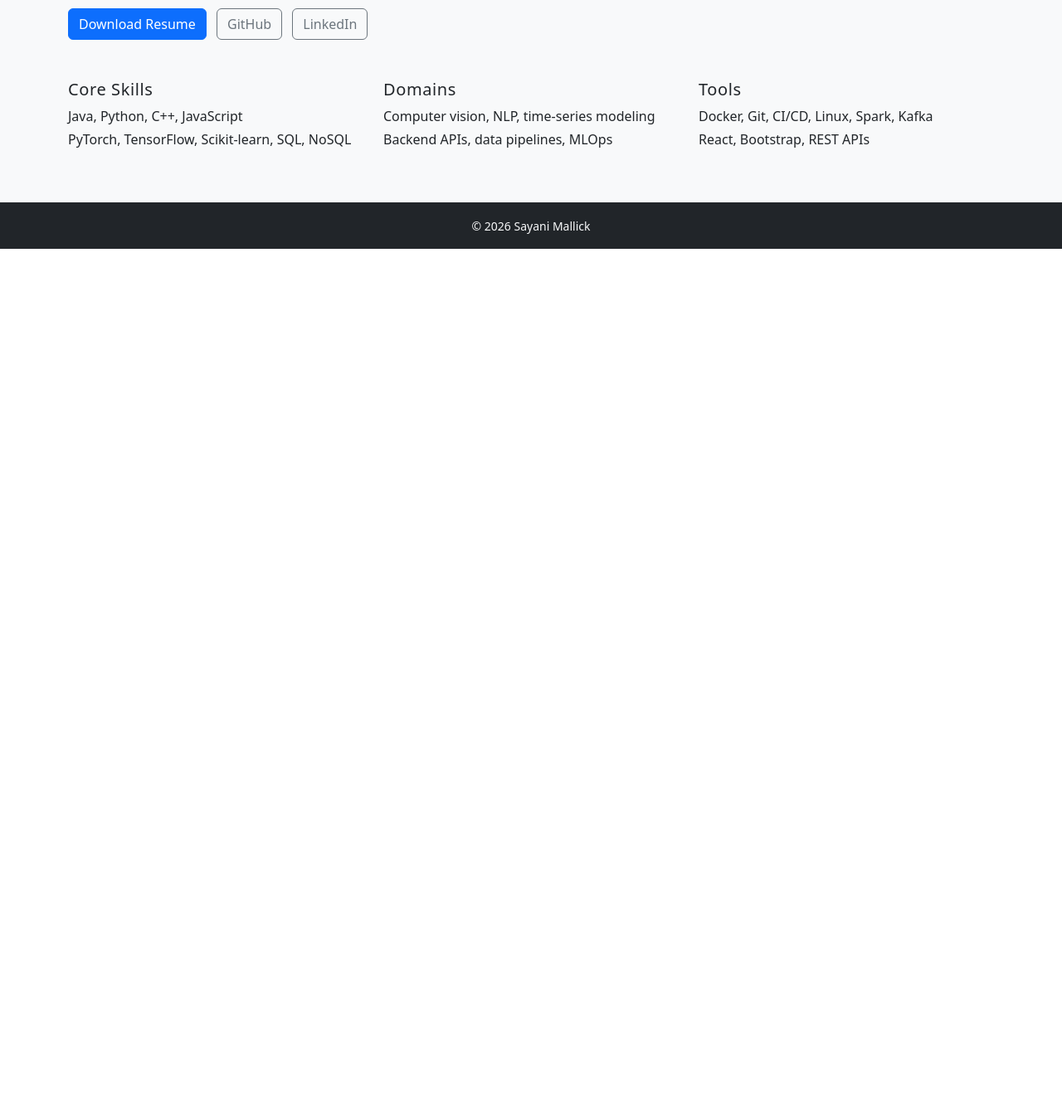
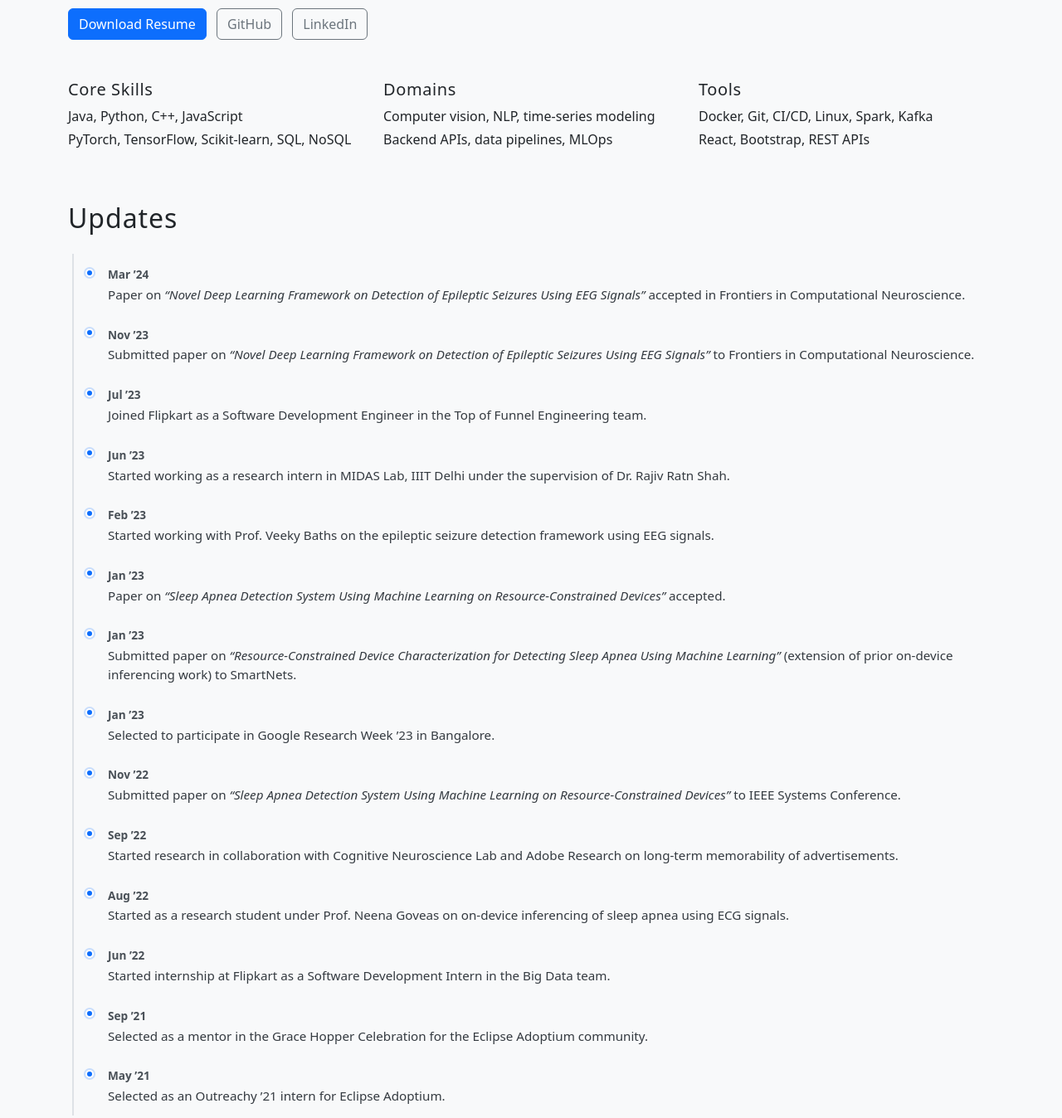
Before and after one commit to sayanim1/sayanim1.github.io, a plain HTML site: page index.html in a window 1280 px wide. Shown: the part 672-2020 px from the top of the page at 83% size. Before the commit the page ends 972 px from the top, so only its background shows below. Drawn offline with nearby package versions, Linux system fonts and the light colour scheme.

Commit message:
Added updates

```diff
--- a/assets/css/style.css
+++ b/assets/css/style.css
@@ -159,3 +159,61 @@ h5 {
 .timeline-content .text-muted {
   font-size: 0.9rem;
 }
+
+/* Updates timeline (date + text) */
+.updates-timeline {
+  position: relative;
+  margin: 1rem 0 0;
+  padding-left: 1.5rem;
+}
+
+.updates-timeline::before {
+  content: "";
+  position: absolute;
+  left: 5px;
+  top: 0;
+  bottom: 0;
+  width: 2px;
+  background-color: #dee2e6;
+}
+
+.updates-item {
+  position: relative;
+  padding: 0.75rem 0 0.75rem 1.5rem;
+}
+
+.updates-item::before {
+  content: "";
+  position: absolute;
+  left: -3px;
+  top: 1.1rem;
+  width: 10px;
+  height: 10px;
+  border-radius: 50%;
+  background-color: #0d6efd;
+  border: 2px solid #fff;
+  box-shadow: 0 0 0 2px #0d6efd33;
+}
+
+.updates-date {
+  display: inline-block;
+  font-weight: 600;
+  font-size: 0.85rem;
+  color: #495057;
+  margin-bottom: 0.15rem;
+}
+
+.updates-content {
+  font-size: 0.95rem;
+  color: #343a40;
+}
+
+/* Optional: slightly smaller on mobile */
+@media (max-width: 575.98px) {
+  .updates-timeline {
+    padding-left: 1.25rem;
+  }
+  .updates-item {
+    padding-left: 1.25rem;
+  }
+}
--- a/index.html
+++ b/index.html
@@ -141,7 +141,119 @@
             </p>
           </div>
         </div>
+
+        <section class="mt-5">
+  <h2 class="mb-4">Updates</h2>
+  <div class="updates-timeline">
+
+    <div class="updates-item">
+      <div class="updates-date">Mar ’24</div>
+      <div class="updates-content">
+        Paper on <em>“Novel Deep Learning Framework on Detection of Epileptic Seizures Using EEG Signals”</em>
+        accepted in Frontiers in Computational Neuroscience.
       </div>
+    </div>
+
+    <div class="updates-item">
+      <div class="updates-date">Nov ’23</div>
+      <div class="updates-content">
+        Submitted paper on <em>“Novel Deep Learning Framework on Detection of Epileptic Seizures Using EEG Signals”</em>
+        to Frontiers in Computational Neuroscience.
+      </div>
+    </div>
+
+    <div class="updates-item">
+      <div class="updates-date">Jul ’23</div>
+      <div class="updates-content">
+        Joined Flipkart as a Software Development Engineer in the Top of Funnel Engineering team.
+      </div>
+    </div>
+
+    <div class="updates-item">
+      <div class="updates-date">Jun ’23</div>
+      <div class="updates-content">
+        Started working as a research intern in MIDAS Lab, IIIT Delhi under the supervision of Dr. Rajiv Ratn Shah.
+      </div>
+    </div>
+
+    <div class="updates-item">
+      <div class="updates-date">Feb ’23</div>
+      <div class="updates-content">
+        Started working with Prof. Veeky Baths on the epileptic seizure detection framework using EEG signals.
+      </div>
+    </div>
+
+    <div class="updates-item">
+      <div class="updates-date">Jan ’23</div>
+      <div class="updates-content">
+        Paper on <em>“Sleep Apnea Detection System Using Machine Learning on Resource‑Constrained Devices”</em> accepted.
+      </div>
+    </div>
+
+    <div class="updates-item">
+      <div class="updates-date">Jan ’23</div>
+      <div class="updates-content">
+        Submitted paper on <em>“Resource‑Constrained Device Characterization for Detecting Sleep Apnea Using Machine Learning”</em>
+        (extension of prior on‑device inferencing work) to SmartNets.
+      </div>
+    </div>
+
+    <div class="updates-item">
+      <div class="updates-date">Jan ’23</div>
+      <div class="updates-content">
+        Selected to participate in Google Research Week ’23 in Bangalore.
+      </div>
+    </div>
+
+    <div class="updates-item">
+      <div class="updates-date">Nov ’22</div>
+      <div class="updates-content">
+        Submitted paper on <em>“Sleep Apnea Detection System Using Machine Learning on Resource‑Constrained Devices”</em>
+        to IEEE Systems Conference.
+      </div>
+    </div>
+
+    <div class="updates-item">
+      <div class="updates-date">Sep ’22</div>
+      <div class="updates-content">
+        Started research in collaboration with Cognitive Neuroscience Lab and Adobe Research on long‑term memorability of advertisements.
+      </div>
+    </div>
+
+    <div class="updates-item">
+      <div class="updates-date">Aug ’22</div>
+      <div class="updates-content">
+        Started as a research student under Prof. Neena Goveas on on‑device inferencing of sleep apnea using ECG signals.
+      </div>
+    </div>
+
+    <div class="updates-item">
+      <div class="updates-date">Jun ’22</div>
+      <div class="updates-content">
+        Started internship at Flipkart as a Software Development Intern in the Big Data team.
+      </div>
+    </div>
+
+    <div class="updates-item">
+      <div class="updates-date">Sep ’21</div>
+      <div class="updates-content">
+        Selected as a mentor in the Grace Hopper Celebration for the Eclipse Adoptium community.
+      </div>
+    </div>
+
+    <div class="updates-item">
+      <div class="updates-date">May ’21</div>
+      <div class="updates-content">
+        Selected as an Outreachy ’21 intern for Eclipse Adoptium.
+      </div>
+    </div>
+
+  </div>
+</section>
+
+      </div>
+
+
     </main>
 
     <footer class="py-3 bg-dark text-light">
```
Also changed, not shown: contact.html (+8 -8 lines), projects.html (+1 -1 lines).
